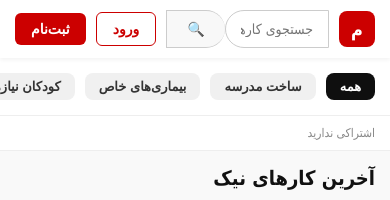
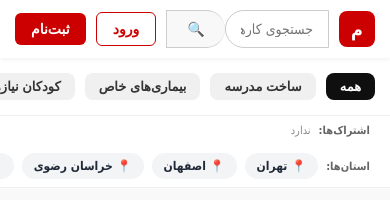
Before and after one commit to MeYarWebAp/mehrnama, a website: page index.html in a window 390 px wide. Shown: the top 200 px of the page. Drawn offline with Linux system fonts and the light colour scheme; no server answers.

Commit message:
Update index.html

```diff
--- a/index.html
+++ b/index.html
@@ -27,9 +27,13 @@
         .tag-chip { background-color: #f0f0f0; padding: 6px 14px; border-radius: 8px; font-size: 13px; font-weight: bold; color: #333; cursor: pointer; border: none; transition: background 0.2s; }
         .tag-chip:hover, .tag-chip.active { background-color: #0f0f0f; color: white; }
 
-        .mobile-subs-bar { display: none; background: #fff; padding: 10px 15px; border-bottom: 1px solid #eee; overflow-x: auto; white-space: nowrap; scrollbar-width: none; }
-        .mobile-subs-bar::-webkit-scrollbar { display: none; }
-        .mobile-sub-item { display: inline-flex; align-items: center; gap: 6px; background: #f3f4f6; padding: 6px 12px; border-radius: 20px; font-size: 12px; font-weight: bold; color: #1f2937; margin-left: 8px; cursor: pointer; }
+        /* Mobile Subscriptions & Provinces Horizontal Bars */
+        .mobile-bars-container { display: none; background: #fff; border-bottom: 1px solid #eee; flex-direction: column; }
+        .mobile-bar-row { display: flex; gap: 8px; overflow-x: auto; padding: 8px 15px; white-space: nowrap; scrollbar-width: none; align-items: center; }
+        .mobile-bar-row::-webkit-scrollbar { display: none; }
+        .mobile-item-chip { display: inline-flex; align-items: center; gap: 6px; background: #f3f4f6; padding: 6px 12px; border-radius: 20px; font-size: 12px; font-weight: bold; color: #1f2937; cursor: pointer; flex-shrink: 0; }
+        .mobile-item-chip.active { background: #cc0000; color: white; }
+        .mobile-bar-label { font-size: 11px; font-weight: bold; color: #666; padding-right: 5px; flex-shrink: 0; }
 
         .app-layout { display: flex; min-height: calc(100vh - 65px); }
         .sidebar { width: 240px; background: #ffffff; border-left: 1px solid #eee; padding: 15px; position: fixed; top: 65px; bottom: 0; right: 0; overflow-y: auto; box-sizing: border-box; z-index: 900; }
@@ -105,7 +109,7 @@
             .search-container { margin: 0 10px; }
             .sidebar { display: none !important; }
             .main-container, .tags-bar { margin-right: 0 !important; padding: 15px; }
-            .mobile-subs-bar { display: flex; }
+            .mobile-bars-container { display: flex; }
             .watch-layout { grid-template-columns: 1fr; }
             .video-grid { grid-template-columns: repeat(2, 1fr); }
         }
@@ -144,7 +148,15 @@
         <button class="tag-chip" data-tag="بسته‌های معیشتی" onclick="filterByTag('بسته‌های معیشتی')">بسته‌های معیشتی</button>
     </div>
 
-    <div class="mobile-subs-bar" id="mobileSubsBar"></div>
+    <!-- Mobile Horizontal Bars for Subscriptions & Provinces -->
+    <div class="mobile-bars-container" id="mobileBarsContainer">
+        <div class="mobile-bar-row" id="mobileSubsRow">
+            <span class="mobile-bar-label">اشتراک‌ها:</span>
+        </div>
+        <div class="mobile-bar-row" id="mobileProvincesRow">
+            <span class="mobile-bar-label">استان‌ها:</span>
+        </div>
+    </div>
 
     <div class="app-layout">
         <aside class="sidebar" id="sidebarNav">
@@ -330,22 +342,36 @@
         function renderSidebar(activeProvince = null) {
             let subs = getSubscriptions();
 
-            let mobileSubsBar = document.getElementById('mobileSubsBar');
-            if (mobileSubsBar) {
-                mobileSubsBar.innerHTML = '';
+            // Render Mobile Subscriptions & Provinces Horizontal Bars
+            let mobileSubsRow = document.getElementById('mobileSubsRow');
+            if (mobileSubsRow) {
+                mobileSubsRow.innerHTML = '<span class="mobile-bar-label">اشتراک‌ها:</span>';
                 if (subs.length > 0) {
                     subs.forEach(s => {
                         let item = document.createElement('div');
-                        item.className = 'mobile-sub-item';
+                        item.className = 'mobile-item-chip';
                         item.innerHTML = `❤️ ${s.name}`;
                         item.onclick = () => window.location.href = `/?charity_id=${s.id}`;
-                        mobileSubsBar.appendChild(item);
+                        mobileSubsRow.appendChild(item);
                     });
                 } else {
-                    mobileSubsBar.innerHTML = '<span style="font-size:12px; color:#888;">اشتراکی ندارید</span>';
+                    mobileSubsRow.innerHTML += '<span style="font-size:11px; color:#888;">ندارد</span>';
                 }
             }
 
+            let mobileProvincesRow = document.getElementById('mobileProvincesRow');
+            if (mobileProvincesRow) {
+                mobileProvincesRow.innerHTML = '<span class="mobile-bar-label">استان‌ها:</span>';
+                provincesList.forEach(prov => {
+                    let item = document.createElement('div');
+                    item.className = 'mobile-item-chip' + (activeProvince === prov ? ' active' : '');
+                    item.innerHTML = `📍 ${prov}`;
+                    item.onclick = () => window.location.href = `/?province=${encodeURIComponent(prov)}`;
+                    mobileProvincesRow.appendChild(item);
+                });
+            }
+
+            // Render Desktop Sidebar
             let user = getLoggedInUser();
             let uploadSection = document.getElementById('sidebarUploadSection');
             if (uploadSection) {
```
